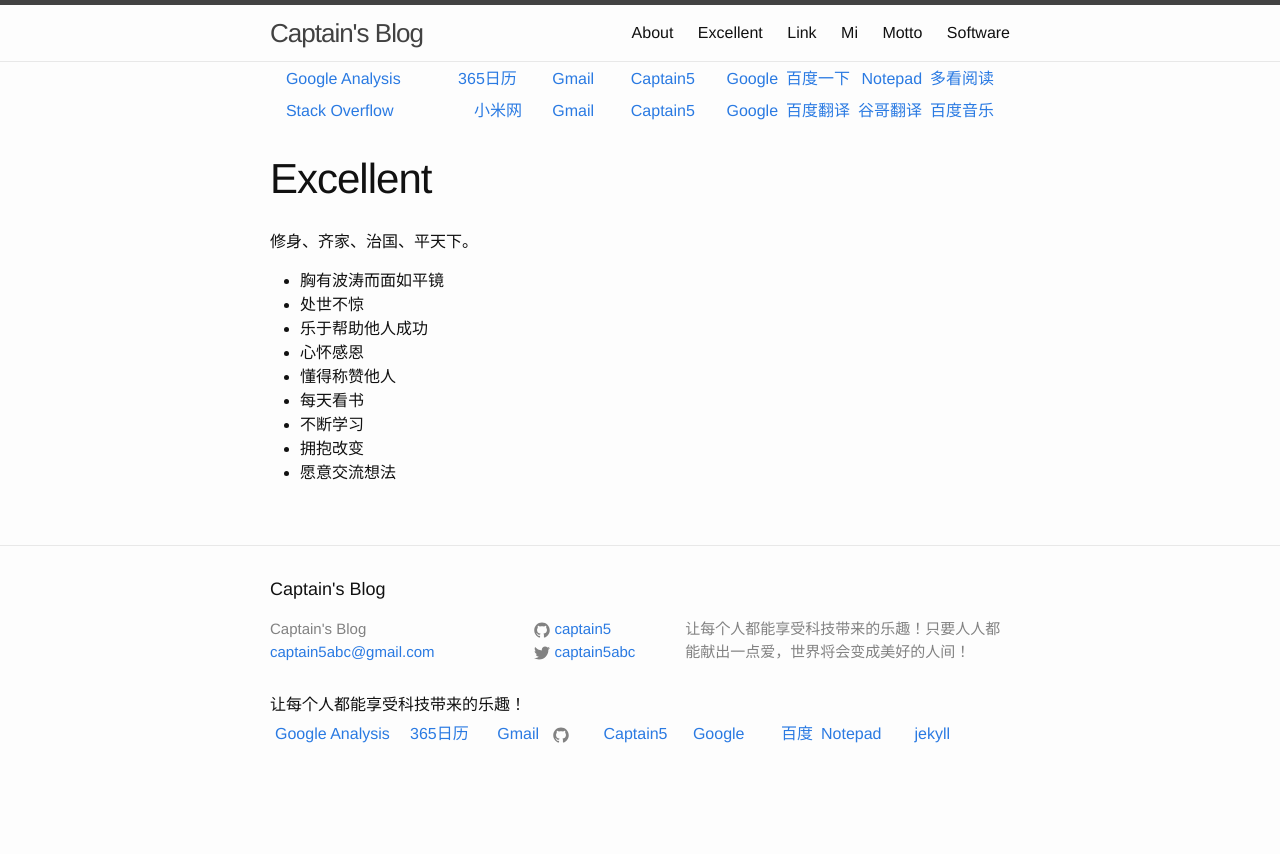
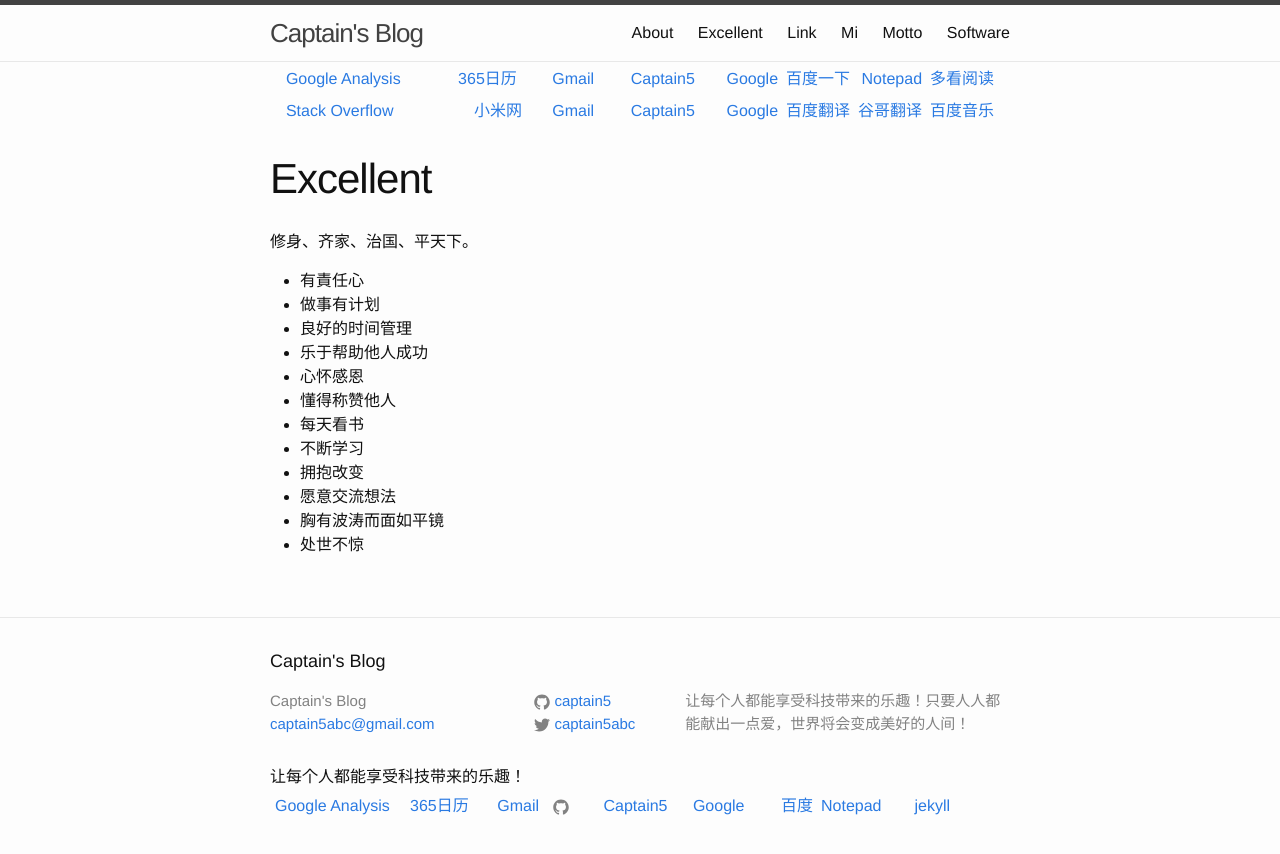
Before and after one commit to captain5/captain5.github.io, a Jekyll site: the page built from excellent.md, in a window 1280 px wide. Shown: the top 854 px of the page. Built offline with Jekyll 4.4.1, drawn with Linux system fonts in a browser that asks for light colours.

Commit message:
Update excellent.md

```diff
--- a/excellent.md
+++ b/excellent.md
@@ -6,8 +6,9 @@
 
 修身、齐家、治国、平天下。
 
-* 胸有波涛而面如平镜
-* 处世不惊
+* 有責任心
+* 做事有计划
+* 良好的时间管理
 * 乐于帮助他人成功
 * 心怀感恩
 * 懂得称赞他人
@@ -15,3 +16,5 @@
 * 不断学习
 * 拥抱改变
 * 愿意交流想法
+* 胸有波涛而面如平镜
+* 处世不惊
```
